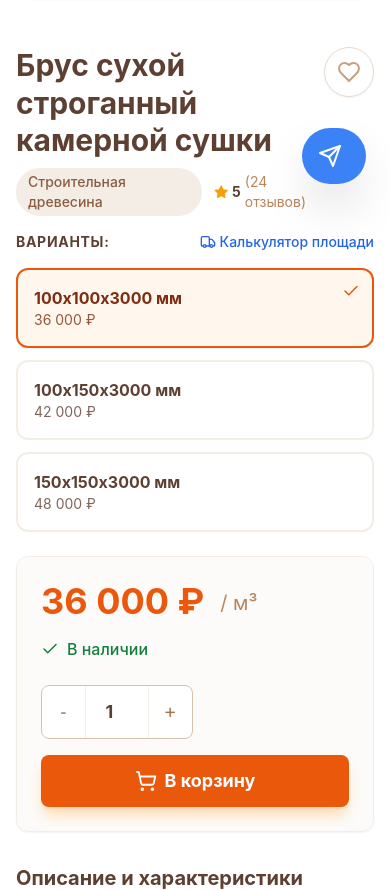
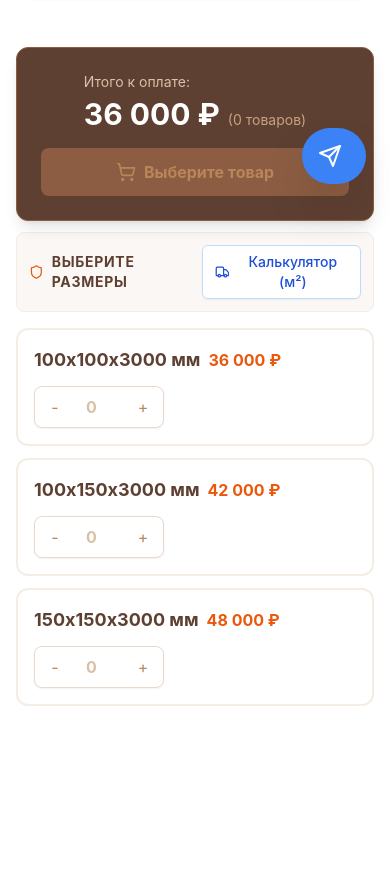
Before and after one commit to passivedrop-lab/bois, a Next.js app: page /products/bc-1 in a window 390 px wide. Shown: the part 636-1527 px from the top of the page. Built offline with nearby package versions, Linux system fonts and the light colour scheme.

Commit message:
feat(product-page): added multi-variant selection and total project cost calculation

```diff
--- a/components/ProductDetailClient.tsx
+++ b/components/ProductDetailClient.tsx
@@ -1,6 +1,6 @@
 'use client'
 
-import { useState, useEffect } from 'react'
+import { useState } from 'react'
 import Image from 'next/image'
 import Link from 'next/link'
 import { useRouter } from 'next/navigation'
@@ -19,33 +19,26 @@ export default function ProductDetailClient({ product }: ProductDetailClientProp
     const cartStore = useCartStore()
     const favoritesStore = useFavoritesStore()
 
-    const [qty, setQty] = useState(1)
-    const [selectedVariant, setSelectedVariant] = useState(product?.variants?.[0] || null)
+    // State for multi-variant quantities
+    const [quantities, setQuantities] = useState<{ [key: string]: number }>({})
 
     // Calculator States
     const [showCalculator, setShowCalculator] = useState(false)
     const [calculatorSurface, setCalculatorSurface] = useState('')
     const [suggestions, setSuggestions] = useState<{ [key: string]: number }>({})
 
-    const currentPrice = selectedVariant ? selectedVariant.price : (product?.price || 0)
-    const currentOriginalPrice = selectedVariant ? selectedVariant.originalPrice : (product?.originalPrice)
-
-    // Auto-select first variant if available
-    useEffect(() => {
-        if (product?.variants && product.variants.length > 0 && !selectedVariant) {
-            setSelectedVariant(product.variants[0])
+    // Helper to update quantity for a specific variant
+    const updateQuantity = (variantId: string, value: number) => {
+        setQuantities(prev => {
+            if (value <= 0) {
+                const { [variantId]: _, ...rest } = prev
+                return rest
             }
-    }, [product, selectedVariant])
-
-    // Update qty if suggestion exists for selected variant
-    useEffect(() => {
-        if (selectedVariant && suggestions[selectedVariant.id]) {
-            setQty(suggestions[selectedVariant.id])
+            return { ...prev, [variantId]: value }
+        })
     }
-    }, [selectedVariant, suggestions])
 
     const parseDimensions = (label: string) => {
-        // Matches "100x100x3000" or similar patterns
         const match = label.match(/(\d+)[xх](\d+)[xх](\d+)/)
         if (match) {
             return {
@@ -66,9 +59,6 @@ export default function ProductDetailClient({ product }: ProductDetailClientProp
         product.variants.forEach(variant => {
             const dims = parseDimensions(variant.label)
             if (dims) {
-                // mm² to m²
-                // Assuming coverage is Width * Length (e.g. decking/cladding)
-                // For other items, logic might differ, but this is a safe default for "boards"
                 const pieceArea = (dims.width * dims.length) / 1000000
                 if (pieceArea > 0) {
                     const count = Math.ceil(surface / pieceArea)
@@ -79,20 +69,54 @@ export default function ProductDetailClient({ product }: ProductDetailClientProp
 
         setSuggestions(newSuggestions)
         setShowCalculator(false)
-        setCalculatorSurface('')
-        toast.success(`Расчет для ${surface} м² выполнен`)
+        console.log("Suggestions calculated:", newSuggestions) // Debug
+        toast.success(`Расчет для ${surface} м² выполнен. Выберите варианты.`)
     }
 
+    // Calculate total price of selected items
+    const totalPrice = product.variants?.reduce((sum, variant) => {
+        const qty = quantities[variant.id] || 0
+        return sum + (variant.price * qty)
+    }, 0) || (product.price * (quantities['default'] || 1)) // Fallback for no-variant products
+
+    // Count total items selected
+    const totalItems = Object.values(quantities).reduce((a, b) => a + b, 0)
+
     const handleAddToCart = () => {
+        if (product.variants && product.variants.length > 0) {
+            let added = false
+            Object.entries(quantities).forEach(([variantId, qty]) => {
+                const variant = product.variants!.find(v => v.id === variantId)
+                if (variant && qty > 0) {
                     cartStore.addItem({
-            id: selectedVariant ? `${product.id}-${selectedVariant.id}` : product.id,
-            name: product.name,
-            price: currentPrice,
+                        id: `${product.id}-${variant.id}`,
+                        name: `${product.name} (${variant.label})`,
+                        price: variant.price,
                         quantity: qty,
-            variantLabel: selectedVariant?.label,
+                        variantLabel: variant.label,
                         image: product.image
                     })
-        toast.success(`Добавлено в корзину (${qty})`)
+                    added = true
+                }
+            })
+            if (added) {
+                toast.success('Товары добавлены в корзину')
+                setQuantities({}) // Reset after adding
+                setSuggestions({})
+            } else {
+                toast.error('Выберите количество хотя бы для одного варианта')
+            }
+        } else {
+            // No variants logic
+            cartStore.addItem({
+                id: product.id,
+                name: product.name,
+                price: product.price,
+                quantity: quantities['default'] || 1,
+                image: product.image
+            })
+            toast.success('Добавлено в корзину')
+        }
     }
 
     const handleToggleFavorite = () => {
@@ -109,9 +133,6 @@ export default function ProductDetailClient({ product }: ProductDetailClientProp
     }
 
     const isFavorite = favoritesStore.isFavorite(product.id)
-    const discount = currentOriginalPrice
-        ? Math.round(((currentOriginalPrice - currentPrice) / currentOriginalPrice) * 100)
-        : 0
 
     return (
         <div className="bg-white min-h-screen py-8 sm:py-12">
@@ -175,142 +196,177 @@ export default function ProductDetailClient({ product }: ProductDetailClientProp
                             </button>
                         </div>
 
-                        {/* Variants Selection */}
-                        {product.variants && product.variants.length > 0 && (
-                            <div className="mb-6">
-                                <div className="flex items-center justify-between mb-4">
-                                    <h3 className="text-sm font-bold text-wood-900 uppercase tracking-wider">
-                                        Варианты:
+                        {/* Variants Selection & Calculator */}
+                        {product.variants && product.variants.length > 0 ? (
+                            <div className="mb-8">
+                                <div className="flex items-center justify-between mb-4 bg-wood-50 p-3 rounded-lg border border-wood-100">
+                                    <h3 className="text-sm font-bold text-wood-900 uppercase tracking-wider flex items-center gap-2">
+                                        <Shield size={16} className="text-fire-600" />
+                                        Выберите размеры
                                     </h3>
                                     <button
                                         onClick={() => setShowCalculator(!showCalculator)}
-                                        className="text-sm text-blue-600 hover:text-blue-800 flex items-center gap-1 font-medium"
+                                        className="text-sm bg-white border border-blue-200 text-blue-700 hover:bg-blue-50 px-3 py-1.5 rounded-md flex items-center gap-2 font-medium transition shadow-sm"
                                     >
-                                        <Truck size={16} /> {/* Using Truck as placeholder for calc icon or add proper one */}
-                                        Калькулятор площади
+                                        <Truck size={16} />
+                                        Калькулятор (м²)
                                     </button>
                                 </div>
 
                                 {/* Calculator Input */}
                                 {showCalculator && (
-                                    <div className="mb-4 bg-blue-50 p-4 rounded-lg border border-blue-100 animate-in fade-in slide-in-from-top-2">
-                                        <label className="block text-sm font-medium text-blue-900 mb-1">
-                                            Площадь покрытия (м²):
+                                    <div className="mb-6 bg-blue-50 p-5 rounded-xl border border-blue-100 animate-in fade-in slide-in-from-top-2 shadow-sm">
+                                        <label className="block text-sm font-bold text-blue-900 mb-2">
+                                            Введите площадь (м²):
                                         </label>
                                         <div className="flex gap-2">
                                             <input
                                                 type="number"
                                                 value={calculatorSurface}
                                                 onChange={(e) => setCalculatorSurface(e.target.value)}
-                                                placeholder="50"
-                                                className="flex-1 px-3 py-2 border border-blue-200 rounded-md focus:outline-none focus:ring-2 focus:ring-blue-500"
+                                                placeholder="Например: 50"
+                                                className="flex-1 px-4 py-3 border border-blue-200 rounded-lg focus:outline-none focus:ring-2 focus:ring-blue-500 text-lg"
                                             />
                                             <button
                                                 onClick={applyCalculator}
-                                                className="bg-blue-600 text-white px-4 py-2 rounded-md hover:bg-blue-700 font-medium"
+                                                className="bg-blue-600 text-white px-6 py-2 rounded-lg hover:bg-blue-700 font-bold transition shadow-md"
                                             >
                                                 Рассчитать
                                             </button>
                                         </div>
-                                        <p className="text-xs text-blue-700 mt-2">
-                                            Мы рассчитаем необходимое количество штук для каждого варианта.
+                                        <p className="text-xs text-blue-600 mt-2 flex items-center gap-1">
+                                            <Check size={12} />
+                                            Мы подскажем нужное количество для каждого варианта
                                         </p>
                                     </div>
                                 )}
 
-                                <div className="grid grid-cols-1 sm:grid-cols-2 gap-3">
+                                <div className="space-y-3">
                                     {product.variants.map((v) => {
                                         const suggestion = suggestions[v.id]
+                                        const currentQty = quantities[v.id] || 0
+                                        const isSelected = currentQty > 0
+
                                         return (
-                                            <button
+                                            <div
                                                 key={v.id}
-                                                onClick={() => setSelectedVariant(v)}
-                                                className={`relative flex flex-col items-start p-4 rounded-xl border-2 transition-all text-left ${selectedVariant?.id === v.id
-                                                    ? 'border-fire-600 bg-fire-50 text-fire-900 shadow-sm'
-                                                    : 'border-wood-100 bg-white hover:border-wood-300'
+                                                className={`relative flex flex-col sm:flex-row sm:items-center justify-between p-4 rounded-xl border-2 transition-all ${isSelected ? 'border-fire-600 bg-fire-50/30' : 'border-wood-100 bg-white hover:border-wood-200'
                                                     }`}
                                             >
-                                                <span className="font-bold pr-6">{v.label}</span>
-                                                <span className="text-sm opacity-80">{v.price.toLocaleString('ru-RU')} ₽</span>
-
-                                                {/* Suggestion Badge */}
-                                                {suggestion && suggestion > 0 && (
-                                                    <div className="mt-2 text-xs bg-blue-100 text-blue-800 px-2 py-1 rounded-full font-bold w-full text-center">
-                                                        Рекомендуем: {suggestion} шт
+                                                <div className="mb-3 sm:mb-0">
+                                                    <div className="flex items-baseline gap-2">
+                                                        <span className="font-bold text-lg text-wood-900">{v.label}</span>
+                                                        <span className="text-fire-600 font-bold">{v.price.toLocaleString('ru-RU')} ₽</span>
                                                     </div>
+                                                    {v.originalPrice && (
+                                                        <span className="text-xs text-wood-400 line-through">
+                                                            {v.originalPrice.toLocaleString('ru-RU')} ₽
+                                                        </span>
                                                     )}
 
-                                                {selectedVariant?.id === v.id && (
-                                                    <div className="absolute top-3 right-3 text-fire-600">
-                                                        <Check size={18} />
+                                                    {/* Suggestion Badge & Action */}
+                                                    {suggestion && suggestion > 0 && (
+                                                        <div className="mt-2 flex items-center gap-2">
+                                                            <span className="text-xs bg-blue-100 text-blue-800 px-2 py-0.5 rounded font-medium">
+                                                                Нужно: {suggestion} шт
+                                                            </span>
+                                                            <button
+                                                                onClick={() => updateQuantity(v.id, suggestion)}
+                                                                className="text-xs text-blue-600 hover:text-blue-800 font-bold underline decoration-dotted"
+                                                            >
+                                                                Выбрать
+                                                            </button>
                                                         </div>
-                                                )}
-                                            </button>
-                                        )
-                                    })}
-                                </div>
-                            </div>
-                        )}
-
-                        {/* Price & Quantity */}
-                        <div className="bg-wood-50/50 p-6 rounded-xl border border-wood-100 mb-8 sticky top-4 z-10 shadow-sm">
-                            <div className="flex items-end gap-4 mb-4">
-                                <span className="text-4xl font-bold text-fire-600">
-                                    {currentPrice.toLocaleString('ru-RU')} ₽
-                                </span>
-                                {product.unit && (
-                                    <span className="text-xl text-wood-500 mb-1">/ {product.unit}</span>
-                                )}
-                                {currentOriginalPrice && (
-                                    <>
-                                        <span className="text-xl text-wood-400 line-through mb-1">
-                                            {currentOriginalPrice.toLocaleString('ru-RU')} ₽
-                                        </span>
-                                        <span className="bg-red-100 text-red-700 px-2 py-1 rounded-md text-sm font-bold mb-2">
-                                            -{discount}%
-                                        </span>
-                                    </>
                                                     )}
                                                 </div>
 
-                            <p className="text-green-700 flex items-center gap-2 font-medium mb-6">
-                                <Check size={18} />
-                                В наличии
-                            </p>
-
-                            <div className="flex flex-col sm:flex-row gap-4">
-                                <div className="flex items-center border border-wood-300 rounded-lg bg-white w-fit">
+                                                {/* Quantity Controls */}
+                                                <div className="flex items-center gap-3">
+                                                    <div className="flex items-center bg-white border border-wood-200 rounded-lg shadow-sm">
                                                         <button
-                                        onClick={() => setQty(Math.max(1, qty - 1))}
-                                        className="px-4 py-3 hover:bg-wood-50 text-wood-600 transition font-mono text-lg"
+                                                            onClick={() => updateQuantity(v.id, currentQty - 1)}
+                                                            className="w-10 h-10 flex items-center justify-center text-wood-500 hover:bg-wood-50 hover:text-wood-900 transition"
                                                         >
                                                             -
                                                         </button>
                                                         <input
                                                             type="number"
-                                        value={qty}
-                                        onChange={(e) => setQty(Math.max(1, parseInt(e.target.value) || 1))}
-                                        className="w-16 text-center font-bold text-lg border-x border-wood-100 py-3 focus:outline-none"
+                                                            value={currentQty > 0 ? currentQty : ''}
+                                                            placeholder="0"
+                                                            onChange={(e) => updateQuantity(v.id, parseInt(e.target.value) || 0)}
+                                                            className="w-12 text-center font-bold text-wood-900 focus:outline-none placeholder-wood-300"
                                                         />
                                                         <button
-                                        onClick={() => setQty(qty + 1)}
-                                        className="px-4 py-3 hover:bg-wood-50 text-wood-600 transition font-mono text-lg"
+                                                            onClick={() => updateQuantity(v.id, currentQty + 1)}
+                                                            className="w-10 h-10 flex items-center justify-center text-wood-500 hover:bg-wood-50 hover:text-wood-900 transition"
                                                         >
                                                             +
                                                         </button>
                                                     </div>
+                                                </div>
+                                            </div>
+                                        )
+                                    })}
+                                </div>
+                            </div>
+                        ) : (
+                            // Fallback for Products without Variants
+                            <div className="mb-8 p-6 bg-wood-50 rounded-xl border border-wood-100">
+                                <span className="text-4xl font-bold text-fire-600 block mb-4">
+                                    {product.price.toLocaleString('ru-RU')} ₽
+                                </span>
+                                <div className="flex items-center gap-4">
+                                    <div className="flex items-center bg-white border border-wood-300 rounded-lg">
+                                        <button
+                                            onClick={() => updateQuantity('default', (quantities['default'] || 1) - 1)}
+                                            className="px-4 py-2 hover:bg-wood-50"
+                                        >
+                                            -
+                                        </button>
+                                        <span className="w-12 text-center font-bold">
+                                            {quantities['default'] || 1}
+                                        </span>
+                                        <button
+                                            onClick={() => updateQuantity('default', (quantities['default'] || 1) + 1)}
+                                            className="px-4 py-2 hover:bg-wood-50"
+                                        >
+                                            +
+                                        </button>
+                                    </div>
+                                </div>
+                            </div>
+                        )}
+
+                        {/* Total Sticky Bar */}
+                        <div className="bg-wood-900 text-white p-6 rounded-xl shadow-lg sticky bottom-4 sm:bottom-8 z-20 border border-wood-700">
+                            <div className="flex flex-col sm:flex-row items-center justify-between gap-4">
+                                <div>
+                                    <p className="text-wood-300 text-sm mb-1">Итого к оплате:</p>
+                                    <div className="flex items-baseline gap-2">
+                                        <span className="text-3xl font-bold">
+                                            {totalPrice.toLocaleString('ru-RU')} ₽
+                                        </span>
+                                        <span className="text-wood-400 text-sm">
+                                            ({totalItems} товаров)
+                                        </span>
+                                    </div>
+                                </div>
                                 <button
                                     onClick={handleAddToCart}
-                                    className="flex-1 bg-fire-600 text-white font-bold py-3 px-8 rounded-lg hover:bg-fire-700 transition shadow-lg shadow-fire-200 flex items-center justify-center gap-2 text-lg transform active:scale-[0.98]"
+                                    disabled={totalItems === 0}
+                                    className={`w-full sm:w-auto px-8 py-3 rounded-lg font-bold flex items-center justify-center gap-2 transition ${totalItems > 0
+                                            ? 'bg-fire-600 hover:bg-fire-500 text-white shadow-fire-900/50 shadow-lg cursor-pointer transform hover:-translate-y-0.5'
+                                            : 'bg-wood-700 text-wood-500 cursor-not-allowed'
+                                        }`}
                                 >
-                                    <ShoppingCart size={22} />
-                                    В корзину
+                                    <ShoppingCart size={20} />
+                                    {totalItems > 0 ? 'В корзину' : 'Выберите товар'}
                                 </button>
                             </div>
                         </div>
 
                         {/* Description & Features */}
-                        <div className="prose prose-wood max-w-none">
+                        <div className="mt-12 prose prose-wood max-w-none">
                             <h3 className="text-xl font-bold text-wood-900 mb-4 border-b border-wood-200 pb-2">
                                 Описание и характеристики
                             </h3>
```
Lines whose indentation alone changed are shown as unchanged.
